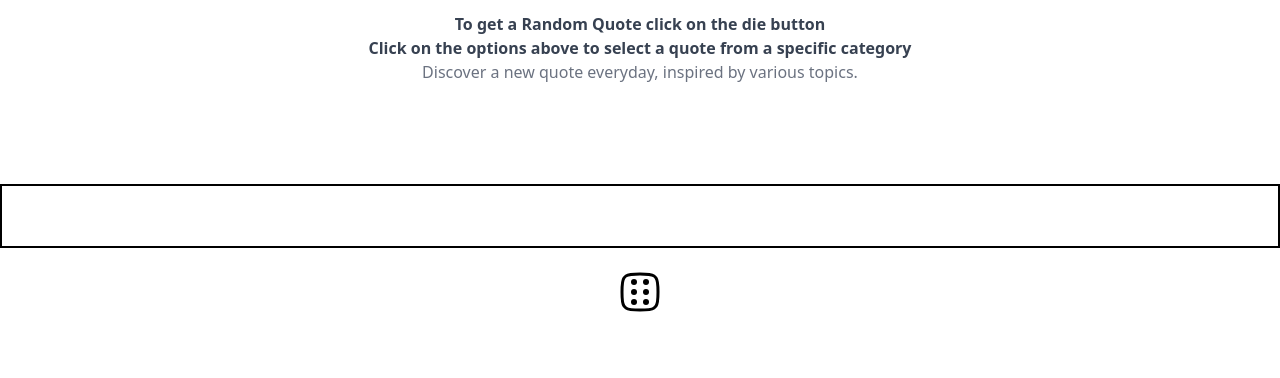
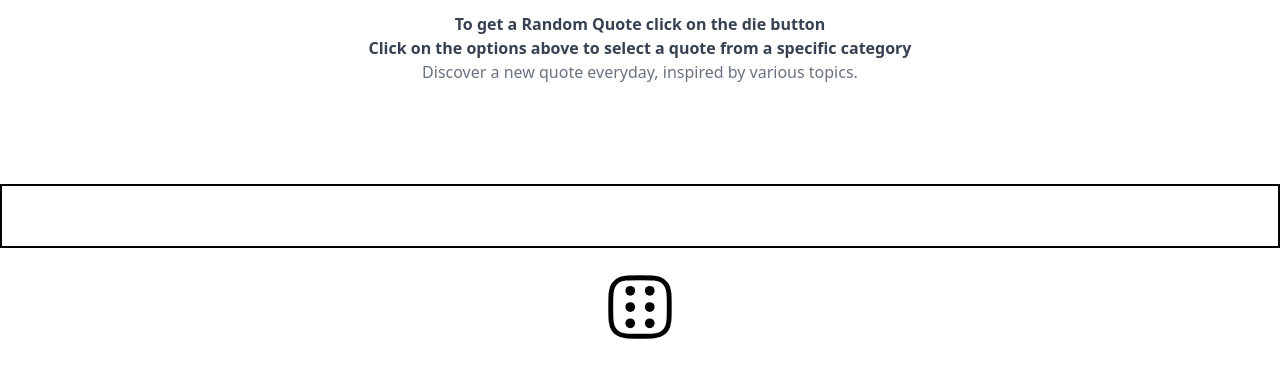
Before and after one commit to akshat-code21/OS-Club-Hackathon, a website: page src/index.html in a window 1280 px wide. Both pictures are taken after a click on the button 640 px from the left and 380 px from the top of the page. Shown: the part 88-466 px from the top of the page. Drawn offline with nearby package versions, Linux system fonts and the light colour scheme; no server answers.

Commit message:
setting up getQuote for a random quote of any category

```diff
--- a/src/index.html
+++ b/src/index.html
@@ -47,7 +47,7 @@
       </div>
       <div class="getQuote mx-auto">
         <button class="btn" id="get-quote-btn" onclick="setupGetQuote()">
-          <svg xmlns="http://www.w3.org/2000/svg" viewBox="0 0 24 24" width="48" height="48" color="#000000" fill="none">
+          <svg xmlns="http://www.w3.org/2000/svg" viewBox="0 0 24 24" width="78" height="78" color="#000000" fill="none">
             <path d="M12 21C15.7497 21 17.6246 21 18.9389 20.0451C19.3634 19.7367 19.7367 19.3634 20.0451 18.9389C21 17.6246 21 15.7497 21 12C21 8.25027 21 6.3754 20.0451 5.06107C19.7367 4.6366 19.3634 4.26331 18.9389 3.95492C17.6246 3 15.7497 3 12 3C8.25027 3 6.3754 3 5.06107 3.95491C4.6366 4.26331 4.26331 4.6366 3.95492 5.06107C3 6.3754 3 8.25027 3 12C3 15.7497 3 17.6246 3.95491 18.9389C4.26331 19.3634 4.6366 19.7367 5.06107 20.0451C6.3754 21 8.25027 21 12 21Z" stroke="currentColor" stroke-width="1.5" stroke-linecap="round" stroke-linejoin="round" />
             <path d="M9 12V12.01" stroke="currentColor" stroke-width="3" stroke-linecap="round" stroke-linejoin="round" />
             <path d="M15 7V7.01" stroke="currentColor" stroke-width="3" stroke-linecap="round" stroke-linejoin="round" />
--- a/src/script.js
+++ b/src/script.js
@@ -12,8 +12,13 @@ buttons.forEach((button) => {
     fetchQuotes();
   });
 });
-function getQuote() {
-    fetchQuotes();
+async function getQuote() {
+    let response = await fetch("https://api.api-ninjas.com/v1/quotes",{
+      headers: { "X-Api-Key": "UQhRGwtlB72XtU4aGT28Bg==lamTdusF0AzkV4Xi" },
+    });
+    let d = await response.json();
+    console.log(d[0]);
+    displayQuote(d[0].quote, d[0].author);
   }
   function setupGetQuote() {
     let btn = document.getElementById("get-quote-btn");
```
